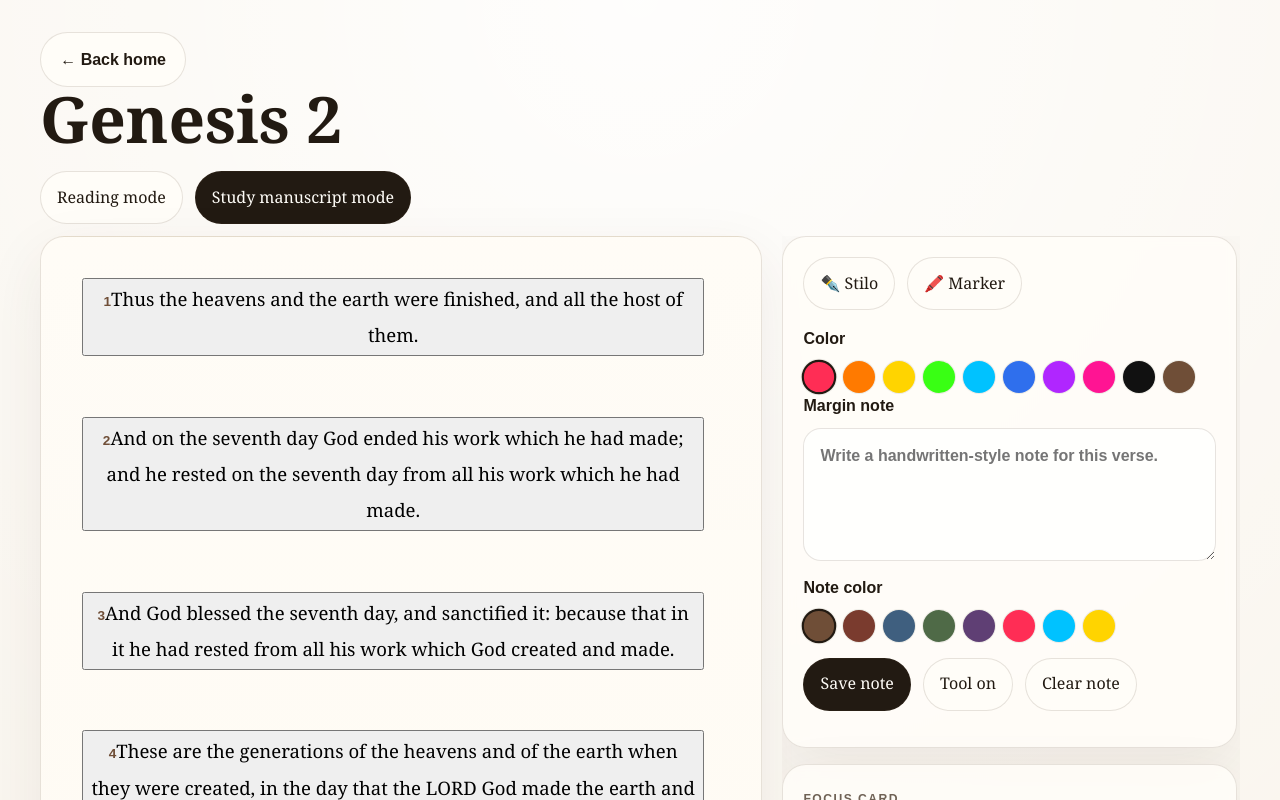
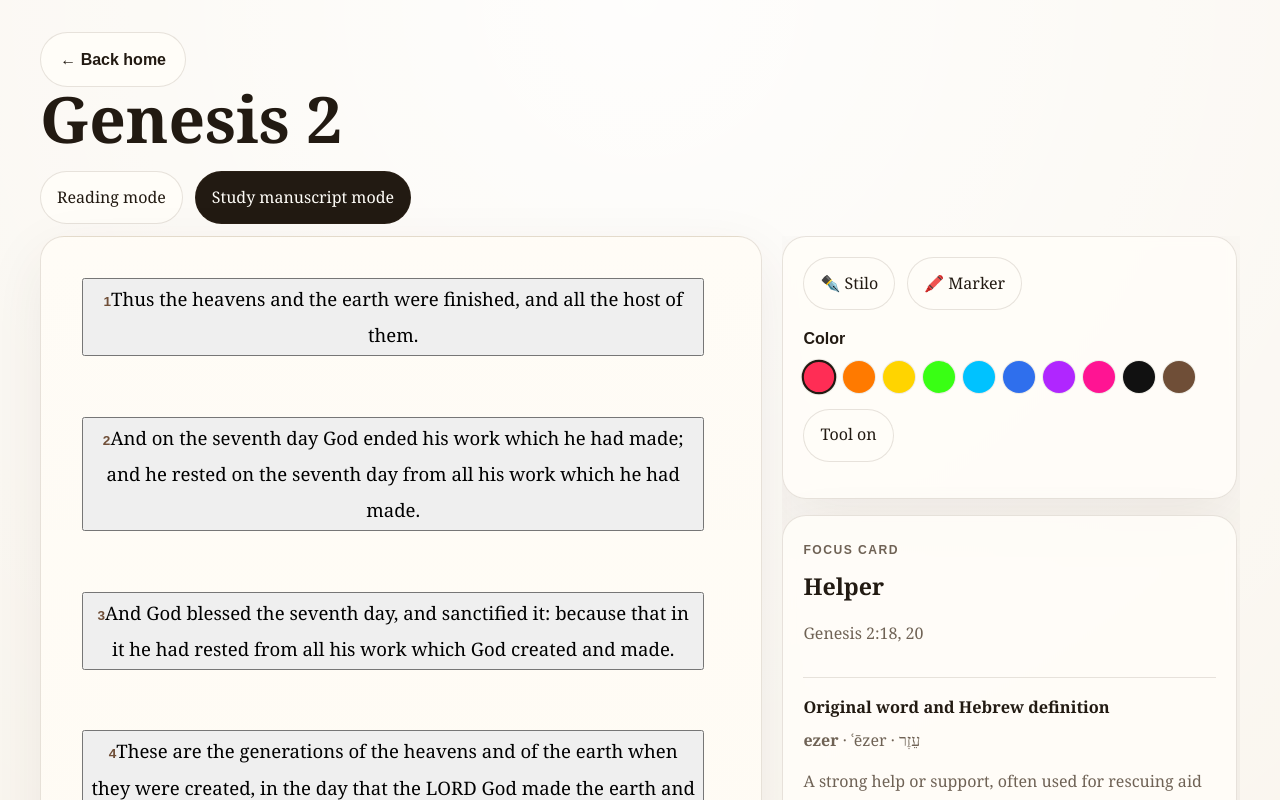
Before and after one commit to gabrielburcea/logos-incarnate, a Next.js app: page /genesis-2/study in a window 1280 px wide. Shown: the top 800 px of the page. Built offline with nearby package versions, Linux system fonts and the light colour scheme.

Commit message:
Remove notes UI to isolate verse annotation and marker behavior

```diff
--- a/components/genesis-experience.tsx
+++ b/components/genesis-experience.tsx
@@ -12,29 +12,17 @@ import { MeaningExplorer } from "@/components/meaning-explorer";
 type SurfaceMode = "reading" | "study";
 type ToolMode = "pen" | "marker";
 
-type ColoredPhraseRange = {
-  start: number;
-  end: number;
-  color: string;
-  tool?: ToolMode;
-};
-
 type VerseAnnotation = {
   underlinedWordIndexes?: number[];
   underlinedWordColors?: Record<number, string>;
   underlinedWordTools?: Record<number, ToolMode>;
-  underlinedPhraseRanges?: ColoredPhraseRange[];
-  note?: string;
-  noteColor?: string;
 };
 
 type AnnotationState = Record<number, VerseAnnotation>;
 
 const STORAGE_KEY = "logos-incarnate:genesis-2:annotations";
-const DEFAULT_NOTE_COLOR = "#6f4e37";
 const DEFAULT_UNDERLINE_COLOR = "#ff2d55";
 const DEFAULT_TOOL_MODE: ToolMode = "pen";
-const NOTE_COLORS = ["#6f4e37", "#7a3b2e", "#3f5f7f", "#4f6a47", "#5f3f74", "#ff2d55", "#00c2ff", "#ffd400"];
 const UNDERLINE_COLORS = [
   "#ff2d55",
   "#ff7a00",
@@ -50,30 +38,6 @@ const UNDERLINE_COLORS = [
 
 function toSafeToolMode(raw: unknown): ToolMode {
   return raw === "marker" ? "marker" : "pen";
-}
-
-function toSafePhraseRange(raw: unknown): ColoredPhraseRange | null {
-  if (!raw || typeof raw !== "object") {
-    return null;
-  }
-
-  const start = "start" in raw ? raw.start : null;
-  const end = "end" in raw ? raw.end : null;
-  const color = "color" in raw && typeof raw.color === "string" ? raw.color : DEFAULT_UNDERLINE_COLOR;
-  const tool = toSafeToolMode("tool" in raw ? raw.tool : null);
-
-  if (
-    typeof start !== "number" ||
-    typeof end !== "number" ||
-    !Number.isInteger(start) ||
-    !Number.isInteger(end) ||
-    start < 0 ||
-    end < start
-  ) {
-    return null;
-  }
-
-  return { start, end, color, tool };
 }
 
 function toSafeAnnotationState(raw: unknown): AnnotationState {
@@ -112,27 +76,12 @@ function toSafeAnnotationState(raw: unknown): AnnotationState {
             )
           : {};
 
-      const underlinedPhraseRanges = Array.isArray(value.underlinedPhraseRanges)
-        ? value.underlinedPhraseRanges
-            .map(toSafePhraseRange)
-            .filter((range): range is ColoredPhraseRange => Boolean(range))
-        : [];
-
-      const note = typeof value.note === "string" ? value.note : "";
-      const noteColor =
-        typeof value.noteColor === "string" && NOTE_COLORS.includes(value.noteColor)
-          ? value.noteColor
-          : DEFAULT_NOTE_COLOR;
-
       return [
         verseNumber,
         {
           underlinedWordIndexes,
           underlinedWordColors,
           underlinedWordTools,
-          underlinedPhraseRanges,
-          note,
-          noteColor,
         },
       ] as const;
     })
@@ -160,14 +109,9 @@ export function GenesisExperience({ surface }: { surface: SurfaceMode }) {
   const [selectedMeaning, setSelectedMeaning] = useState<MeaningTargetId>("helper");
   const [annotations, setAnnotations] = useState<AnnotationState>({});
   const [hasLoadedAnnotations, setHasLoadedAnnotations] = useState(false);
-  const [noteDrafts, setNoteDrafts] = useState<Record<number, string>>({});
-  const [noteColorDrafts, setNoteColorDrafts] = useState<Record<number, string>>({});
   const [isPenMode, setIsPenMode] = useState(false);
   const [toolMode, setToolMode] = useState<ToolMode>(DEFAULT_TOOL_MODE);
   const [underlineColor, setUnderlineColor] = useState<string>(DEFAULT_UNDERLINE_COLOR);
-  const activeAnnotation = annotations[selectedVerse] ?? {};
-  const noteDraft = noteDrafts[selectedVerse] ?? (activeAnnotation.note ?? "");
-  const noteColorDraft = noteColorDrafts[selectedVerse] ?? (activeAnnotation.noteColor ?? DEFAULT_NOTE_COLOR);
 
   useEffect(() => {
     const timer = window.setTimeout(() => {
@@ -185,16 +129,6 @@ export function GenesisExperience({ surface }: { surface: SurfaceMode }) {
 
     window.localStorage.setItem(STORAGE_KEY, JSON.stringify(annotations));
   }, [annotations, hasLoadedAnnotations]);
-
-  function updateVerseAnnotation(verseNumber: number, next: VerseAnnotation) {
-    setAnnotations((current) => ({
-      ...current,
-      [verseNumber]: {
-        ...current[verseNumber],
-        ...next,
-      },
-    }));
-  }
 
   function toggleWordUnderline(verseNumber: number, wordIndex: number) {
     setAnnotations((current) => {
@@ -221,7 +155,6 @@ export function GenesisExperience({ surface }: { surface: SurfaceMode }) {
       return {
         ...current,
         [verseNumber]: {
-          ...current[verseNumber],
           underlinedWordIndexes: nextIndexes,
           underlinedWordColors: nextColors,
           underlinedWordTools: nextTools,
@@ -248,69 +181,31 @@ export function GenesisExperience({ surface }: { surface: SurfaceMode }) {
     toggleWordUnderline(verseNumber, wordIndex);
   }
 
-  function saveMarginNote() {
-    updateVerseAnnotation(selectedVerse, {
-      note: noteDraft.trim(),
-      noteColor: noteColorDraft,
-    });
-  }
-
-  function clearMarginNote() {
-    setNoteDrafts((current) => ({
-      ...current,
-      [selectedVerse]: "",
-    }));
-    updateVerseAnnotation(selectedVerse, {
-      note: "",
-      noteColor: noteColorDraft,
-    });
-  }
-
   function getUnderlineColor(annotation: VerseAnnotation, index: number) {
-    const wordColor = annotation.underlinedWordColors?.[index];
-    if (wordColor) {
-      return wordColor;
-    }
-
-    const phraseRange = annotation.underlinedPhraseRanges?.find(
-      (range) => index >= range.start && index <= range.end,
-    );
-
-    return phraseRange?.color ?? DEFAULT_UNDERLINE_COLOR;
+    return annotation.underlinedWordColors?.[index] ?? DEFAULT_UNDERLINE_COLOR;
   }
 
   function getWordTool(annotation: VerseAnnotation, index: number): ToolMode {
-    const wordTool = annotation.underlinedWordTools?.[index];
-    if (wordTool) {
-      return wordTool;
+    return annotation.underlinedWordTools?.[index] ?? DEFAULT_TOOL_MODE;
   }
 
-    const phraseRange = annotation.underlinedPhraseRanges?.find(
-      (range) => index >= range.start && index <= range.end,
-    );
-
-    return phraseRange?.tool ?? DEFAULT_TOOL_MODE;
-  }
-
-  function renderVerseText(verseNumber: number, verseText: string, annotation: VerseAnnotation, isSelected: boolean) {
+  function renderVerseText(verseNumber: number, verseText: string, annotation: VerseAnnotation) {
     const words = verseText.split(" ");
     const underlined = new Set(annotation.underlinedWordIndexes ?? []);
-    const phraseRanges = annotation.underlinedPhraseRanges ?? [];
     const canUnderlineWords = isStudy;
 
     return (
       <span className="verse-text">
         {words.map((word, index) => {
-          const isUnderlined =
-            underlined.has(index) || phraseRanges.some((range) => index >= range.start && index <= range.end);
+          const isAnnotated = underlined.has(index);
           const trailingSpace = index < words.length - 1 ? " " : "";
           const underlineColorValue = getUnderlineColor(annotation, index);
           const appliedTool = getWordTool(annotation, index);
 
           const wordClassName = [
             "verse-word",
-            isUnderlined && appliedTool === "pen" ? "is-underlined" : "",
-            isUnderlined && appliedTool === "marker" ? "is-marker-underlined" : "",
+            isAnnotated && appliedTool === "pen" ? "is-underlined" : "",
+            isAnnotated && appliedTool === "marker" ? "is-marker-underlined" : "",
           ]
             .filter(Boolean)
             .join(" ");
@@ -320,7 +215,7 @@ export function GenesisExperience({ surface }: { surface: SurfaceMode }) {
               <Fragment key={`${verseNumber}-word-${index}`}>
                 <span
                   className={wordClassName}
-                  style={isUnderlined ? { ["--underline-color" as string]: underlineColorValue } : undefined}
+                  style={isAnnotated ? { ["--underline-color" as string]: underlineColorValue } : undefined}
                 >
                   {word}
                 </span>
@@ -345,8 +240,8 @@ export function GenesisExperience({ surface }: { surface: SurfaceMode }) {
                   event.preventDefault();
                   event.stopPropagation();
                 }}
-                aria-pressed={isUnderlined}
-                style={isUnderlined ? { ["--underline-color" as string]: underlineColorValue } : undefined}
+                aria-pressed={isAnnotated}
+                style={isAnnotated ? { ["--underline-color" as string]: underlineColorValue } : undefined}
               >
                 {word}
               </button>
@@ -393,10 +288,7 @@ export function GenesisExperience({ surface }: { surface: SurfaceMode }) {
                   className={[
                     "verse-card",
                     isSelected ? "is-selected" : "",
-                    annotation.underlinedWordIndexes?.length || annotation.underlinedPhraseRanges?.length
-                      ? "has-underlines"
-                      : "",
-                    annotation.note ? "has-note" : "",
+                    annotation.underlinedWordIndexes?.length ? "has-underlines" : "",
                   ]
                     .filter(Boolean)
                     .join(" ")}
@@ -410,30 +302,17 @@ export function GenesisExperience({ surface }: { surface: SurfaceMode }) {
                         aria-pressed={isSelected}
                       >
                         <span className="verse-number">{verse.number}</span>
-                        {renderVerseText(verse.number, verse.text, annotation, isSelected)}
+                        {renderVerseText(verse.number, verse.text, annotation)}
                       </button>
                     </div>
                   ) : (
                     <div className="verse-static">
                       <span className="verse-number">{verse.number}</span>
-                      {renderVerseText(verse.number, verse.text, annotation, false)}
+                      {renderVerseText(verse.number, verse.text, annotation)}
                     </div>
                   )}
 
-                  {isStudy ? (
-                    <div className="verse-notes-panel">
-                      {annotation.note ? (
-                        <aside
-                          className="margin-note"
-                          aria-label={`Note for verse ${verse.number}`}
-                          style={{ color: annotation.noteColor ?? DEFAULT_NOTE_COLOR }}
-                        >
-                          <span className="margin-note__label">Note</span>
-                          <p>{annotation.note}</p>
-                        </aside>
-                      ) : null}
-
-                      {verse.focusTargetIds?.length ? (
+                  {isStudy && verse.focusTargetIds?.length ? (
                     <div className="focus-targets" aria-label={`Meaning targets for verse ${verse.number}`}>
                       {verse.focusTargetIds.map((targetId) => (
                         <button
@@ -448,8 +327,6 @@ export function GenesisExperience({ surface }: { surface: SurfaceMode }) {
                           {meaningTargetMap[targetId].label}
                         </button>
                       ))}
-                        </div>
-                      ) : null}
                     </div>
                   ) : null}
                 </article>
@@ -502,51 +379,9 @@ export function GenesisExperience({ surface }: { surface: SurfaceMode }) {
                 </div>
               </div>
 
-              <label className="note-field">
-                <span>Margin note</span>
-                <textarea
-                  rows={4}
-                  value={noteDraft}
-                  onChange={(event) =>
-                    setNoteDrafts((current) => ({
-                      ...current,
-                      [selectedVerse]: event.target.value,
-                    }))
-                  }
-                  placeholder="Write a handwritten-style note for this verse."
-                />
-              </label>
-
-              <div className="color-picker" role="group" aria-label="Choose note color">
-                <span>Note color</span>
-                <div className="color-picker__swatches color-picker__swatches--bright">
-                  {NOTE_COLORS.map((color) => (
-                    <button
-                      key={color}
-                      type="button"
-                      className={noteColorDraft === color ? "is-active" : ""}
-                      onClick={() =>
-                        setNoteColorDrafts((current) => ({
-                          ...current,
-                          [selectedVerse]: color,
-                        }))
-                      }
-                      style={{ backgroundColor: color }}
-                      aria-label={`Use ${color} for saved notes`}
-                    />
-                  ))}
-                </div>
-              </div>
-
               <div className="annotation-actions">
-                <button type="button" className="is-active" onClick={saveMarginNote}>
-                  Save note
-                </button>
                 <button type="button" onClick={() => setIsPenMode((current) => !current)}>
                   {isPenMode ? "Tool off" : "Tool on"}
-                </button>
-                <button type="button" onClick={clearMarginNote}>
-                  Clear note
                 </button>
               </div>
             </section>
```
Lines whose indentation alone changed are shown as unchanged.
